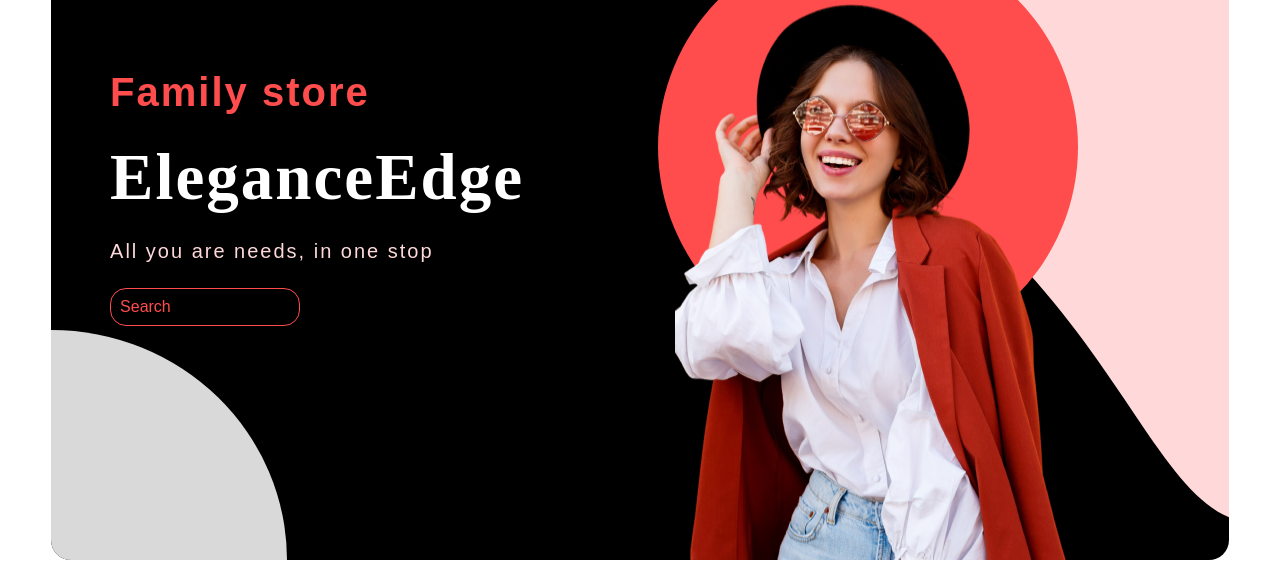
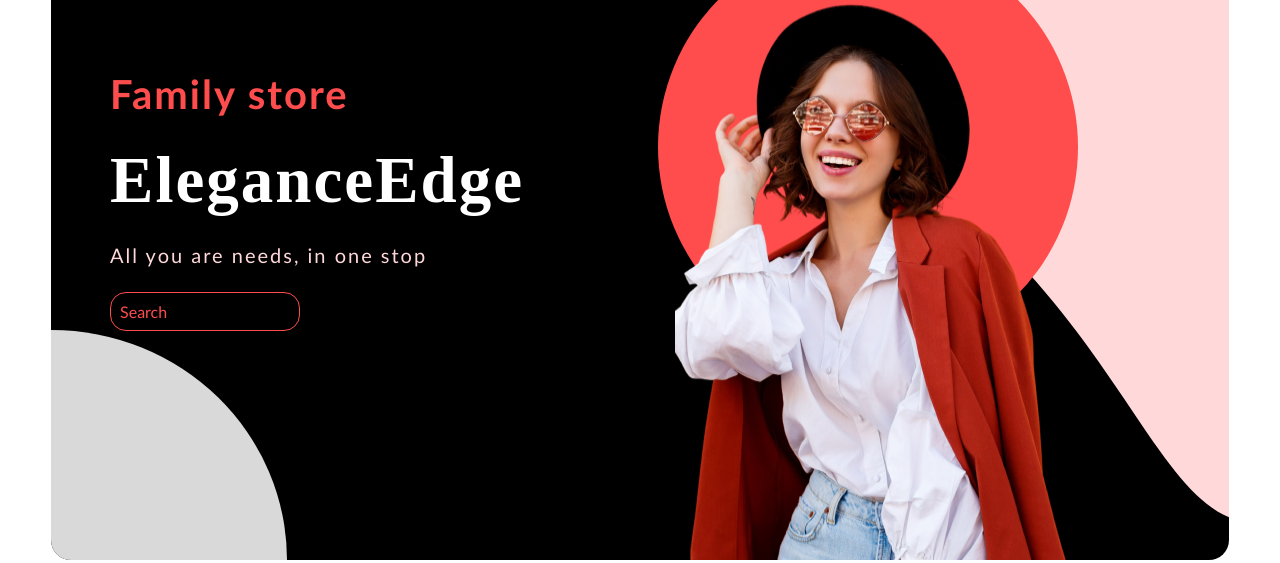
Before and after one commit to husseinnahal/EleganceEdge, a Next.js app: page / in a window 1280 px wide. Shown: the part 237-800 px from the top of the page. Built offline with nearby package versions, Linux system fonts and the light colour scheme; no server answers; a web font is replaced by a local one.

Commit message:
update styles

```diff
--- a/src/app/globals.css
+++ b/src/app/globals.css
@@ -7,7 +7,7 @@
   box-sizing: border-box;
   padding: 0;
   margin: 0;
-  font-family: initial , ui-sans-serif , serif ;
+  font-family:'Gill Sans', 'Gill Sans MT', Calibri, 'Trebuchet MS', sans-serif ;
 }
 
 body{
```
